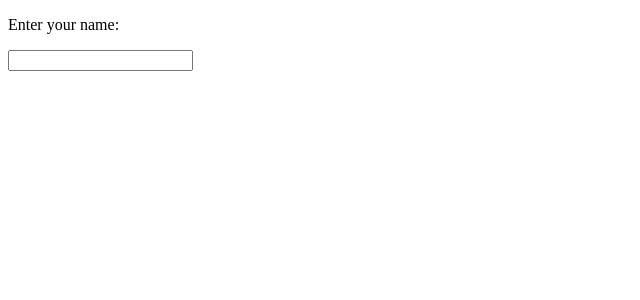
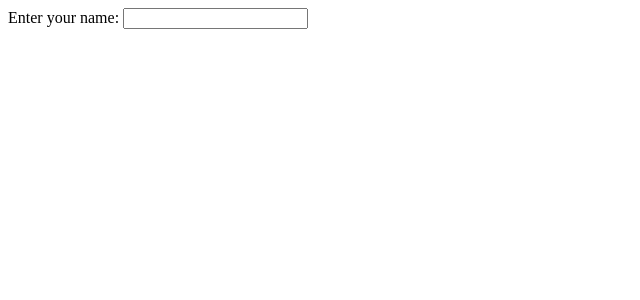
Before and after one commit to acciojob/personal-greeting-pranavbadhan8, a React app: page / in a window 1280 px wide. Shown: the top 300 px of the page, without its empty margins (0-640 px from the left). Built offline with nearby package versions, Linux system fonts and the light colour scheme.

Commit message:
submitting code-Sun Jul 16 2023 15:15:33 GMT+0530 (India Standard Time)

```diff
--- a/src/components/Input.js
+++ b/src/components/Input.js
@@ -12,7 +12,7 @@ function Input(){
    return(
     <div>
 
-    <p>Enter your name: </p>
+    <label>Enter your name: </label>
     <input type="text" className="name" onChange={inputName}/>
     <p>{name}</p>
     </div>
```
